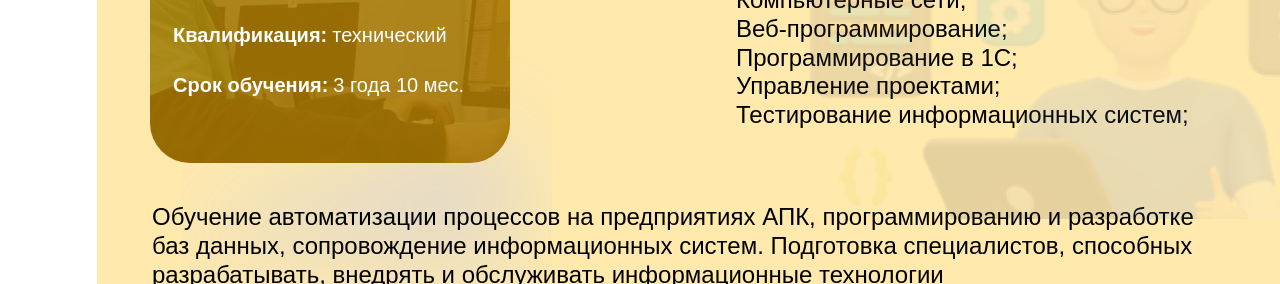
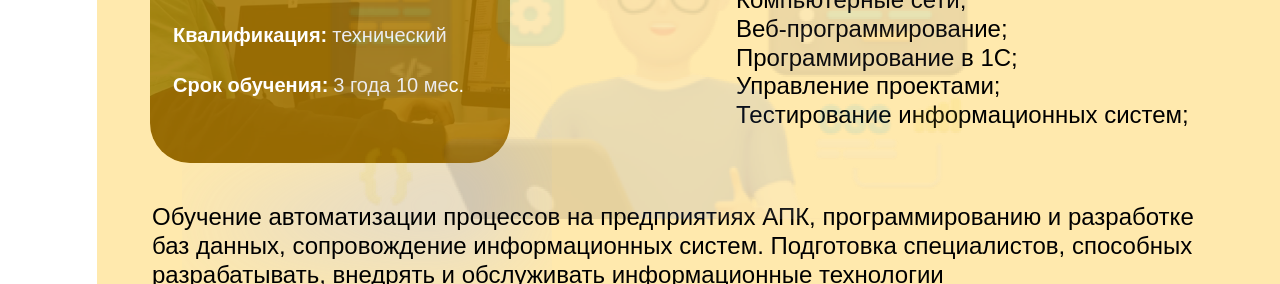
Before and after one commit to lllqtop/tkmmp_abiturientam_09.02.07, a plain HTML site: page index.html in a window 1280 px wide. Shown: the part 491-775 px from the top of the page. Drawn offline with Linux system fonts and the light colour scheme.

Commit message:
Update style.css

```diff
--- a/style.css
+++ b/style.css
@@ -270,8 +270,9 @@ menu, ol, ul {
   width: 42.03rem;
   height: 19.5625rem;
   position: absolute;
-  left: 43.5rem;
+  left: 13.5rem;
   top: 8.9375rem;
+  right: 40rem;
   object-fit: cover;
 }
 
```
